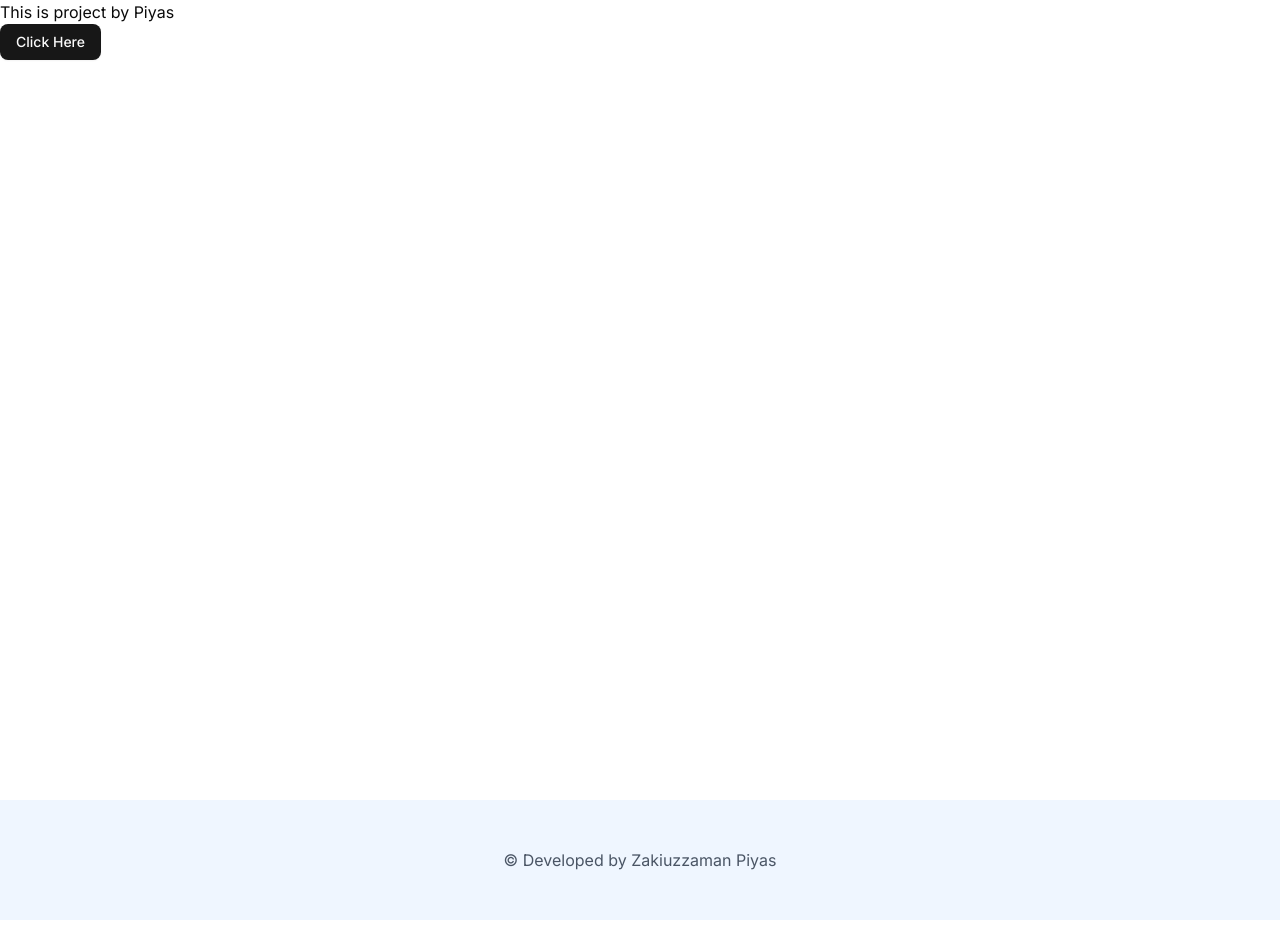
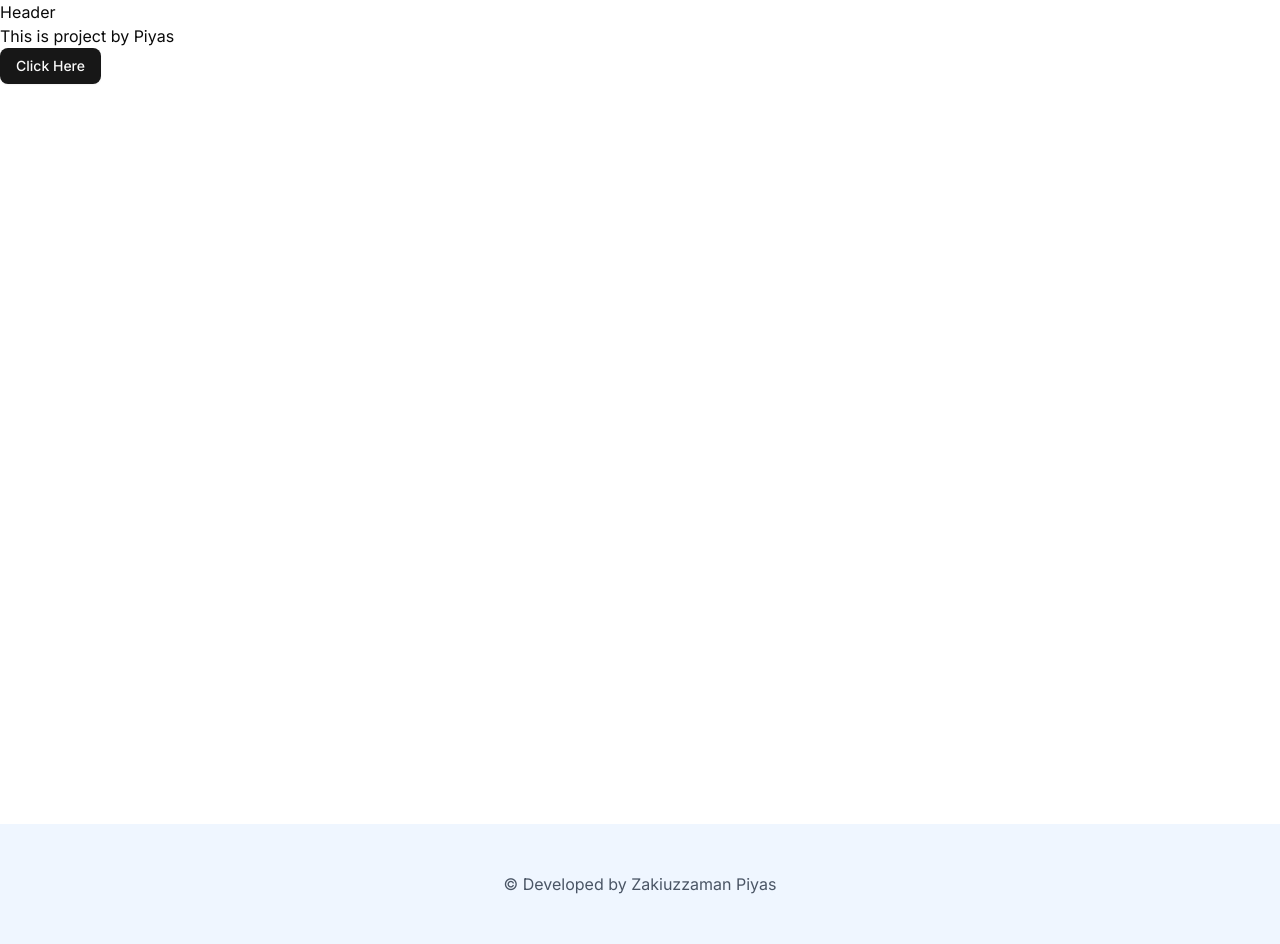
Before and after one commit to piyas31/AI-driven-Car-Dealer-Platform, a Next.js app: page / in a window 1280 px wide. Before the commit the page ends 920 px from the top, so only its background shows below. Built offline with nearby package versions, Linux system fonts and the light colour scheme.

Commit message:
add header.jsx

```diff
--- a/app/layout.js
+++ b/app/layout.js
@@ -1,5 +1,6 @@
 import { Geist, Geist_Mono, Inter } from "next/font/google";
 import "./globals.css";
+import Header from "@/components/header";
 
 const inter = Inter({subsets: ["latin"]})
 
@@ -12,8 +13,8 @@
   return (
     <html lang="en">
       <body
-        className={`${inter.className}`}
-      >
+        className={`${inter.className}`}>
+          <Header/>
 
         <main className="min-h-screen">
            {children}
--- /dev/null
+++ b/components/header.jsx
@@ -0,0 +1,9 @@
+import React from 'react'
+
+const Header = () => {
+  return (
+    <div>Header</div>
+  )
+}
+
+export default Header;
```
